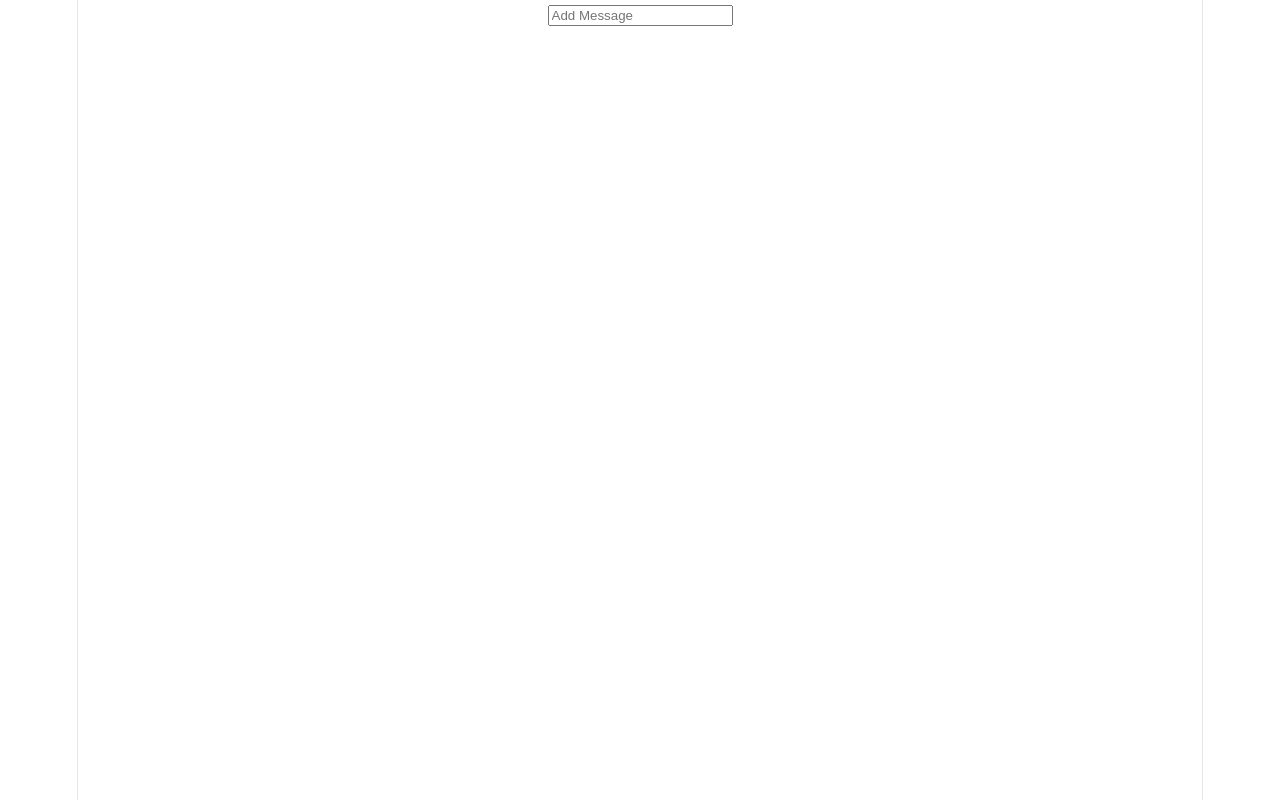
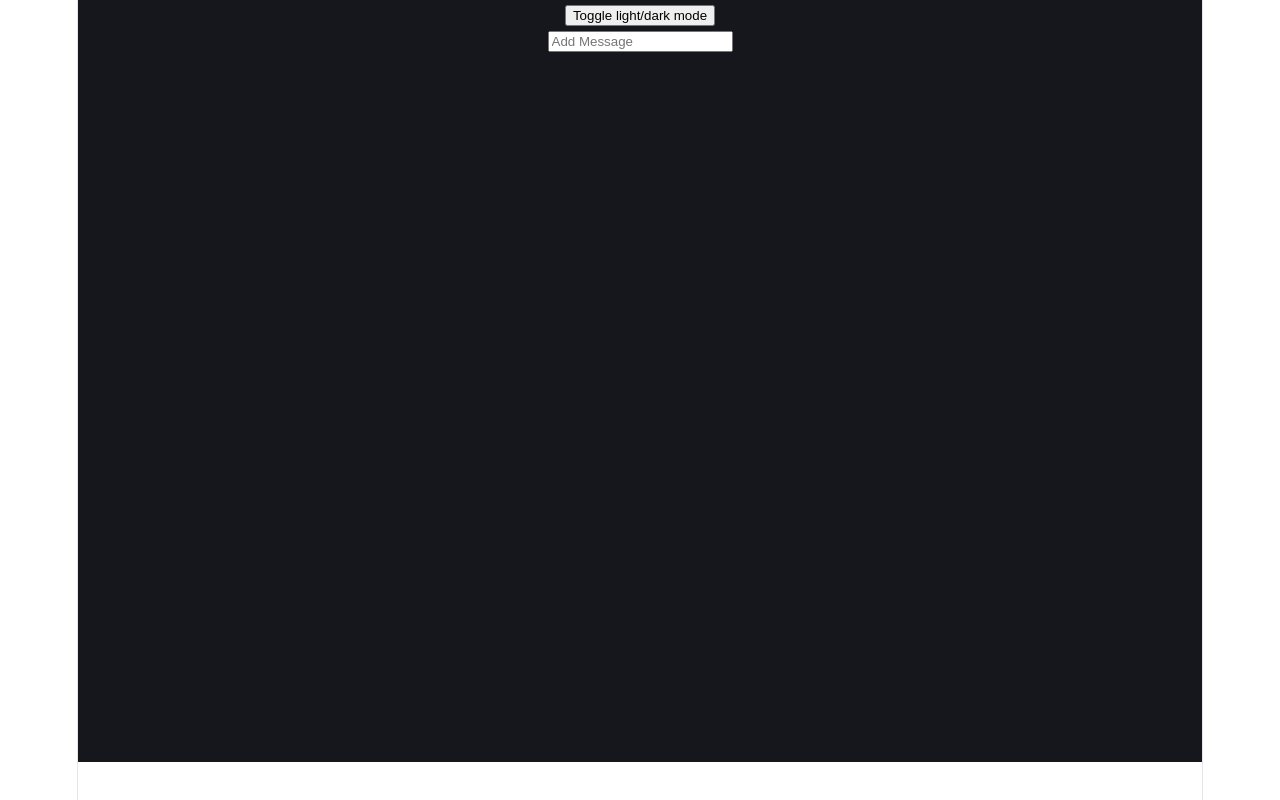
Before and after one commit to upnept/unit3proj, a React (Vite) app in the folder unit3project/: page / in a window 1280 px wide. Built offline with nearby package versions, Linux system fonts and the light colour scheme.

Commit message:
background color add

```diff
--- a/unit3project/src/App.css
+++ b/unit3project/src/App.css
@@ -1,3 +1,15 @@
+.dark {
+  background: #16171d;
+  color: white;
+  min-height: 46vh;
+}
+
+.light {
+  background: white;
+  color: black;
+  min-height: 46vh;
+}
+
 .counter {
   font-size: 16px;
   padding: 5px 10px;
--- a/unit3project/src/App.tsx
+++ b/unit3project/src/App.tsx
@@ -12,8 +12,13 @@ function App() {
 
   return (
     <>
-      <MessageInput items={items} setItems={setItems} />
-      <MessageBoard items={items} />
+      <div className={lightingMode && "light" || "dark"}>
+        <button onClick={() => setLightingMode(!lightingMode)}>
+          Toggle light/dark mode
+        </button>
+        <MessageInput lightingMode={lightingMode} items={items} setItems={setItems} />
+        <MessageBoard lightingMode={lightingMode} items={items} />
+      </div>
     </>
   )
 }
--- a/unit3project/src/MessageBoard.tsx
+++ b/unit3project/src/MessageBoard.tsx
@@ -1,6 +1,6 @@
-export function MessageBoard({items}:{items:string[]}) {
+export function MessageBoard({lightingMode, items}:{lightingMode:boolean,items:string[]}) {
     return <>
-        <div id="center">
+        <div className={lightingMode && "light" || "dark"} id="center">
             {items.map((item) => (
                 <p>{item}</p>
             ))}
--- a/unit3project/src/MessageInput.tsx
+++ b/unit3project/src/MessageInput.tsx
@@ -1,6 +1,6 @@
 import { useState } from 'react'
 
-export function MessageInput({items, setItems}:{items:string[],setItems:any}) {
+export function MessageInput({lightingMode, items, setItems}:{lightingMode:boolean,items:string[],setItems:any}) {
     let [input, setInput] = useState("");
 
     function addItem() {
@@ -13,7 +13,7 @@ export function MessageInput({items, setItems}:{items:string[],setItems:any}) {
     }
 
     return <>
-        <form onSubmit={addItem}>
+        <form className={lightingMode && "light" || "dark"}  onSubmit={addItem}>
             <input
             value={input}
             onChange={(e) => setInput(e.target.value)}
```
